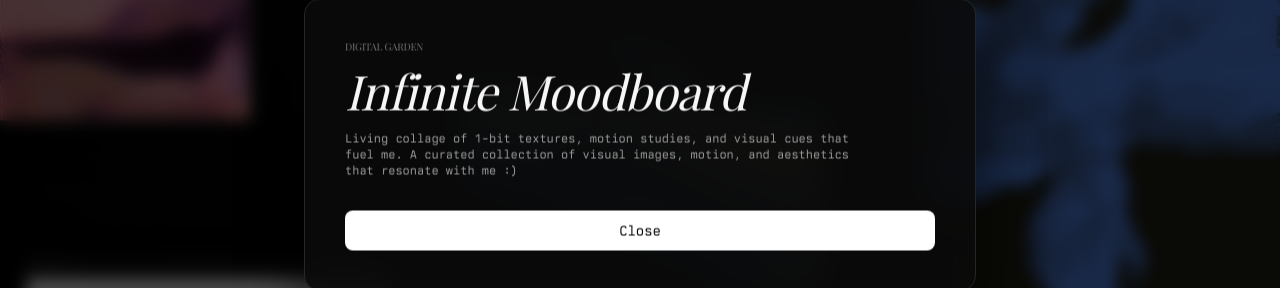
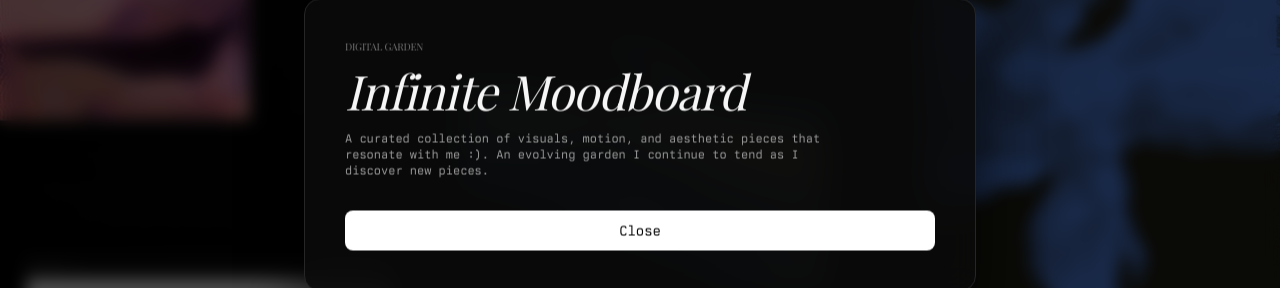
Before and after one commit to G-R3/gerar.dev, a Next.js app: page /garden in a window 1280 px wide. Both pictures are taken after a click on the button 1187 px from the left and 754 px from the top of the page. Shown: the part 255-543 px from the top of the page. Built offline with nearby package versions, Linux system fonts and the light colour scheme; a web font is replaced by a local one.

Commit message:
update copy

```diff
--- a/src/app/garden/components/infinite-canvas.tsx
+++ b/src/app/garden/components/infinite-canvas.tsx
@@ -408,9 +408,9 @@ export function InfiniteCanvas() {
                 </h1>
               </div>
               <Dialog.Description className="mt-4 max-w-lg text-left text-xs text-neutral-400">
-                Living collage of 1-bit textures, motion studies, and visual
-                cues that fuel me. A curated collection of visual images,
-                motion, and aesthetics that resonate with me :)
+                A curated collection of visuals, motion, and aesthetic pieces
+                that resonate with me :). An evolving garden I continue to tend
+                as I discover new pieces.
               </Dialog.Description>
               <Dialog.Close className="mt-8 w-full rounded-lg bg-white py-2.5 text-sm font-medium text-black transition-all hover:bg-neutral-200 active:scale-[98%]">
                 Close
```
